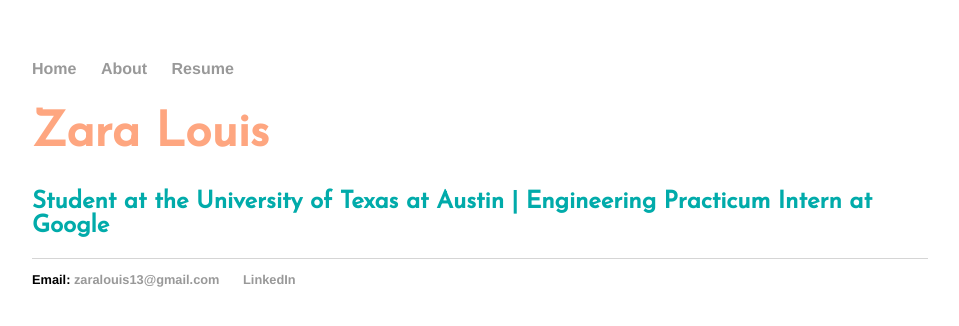
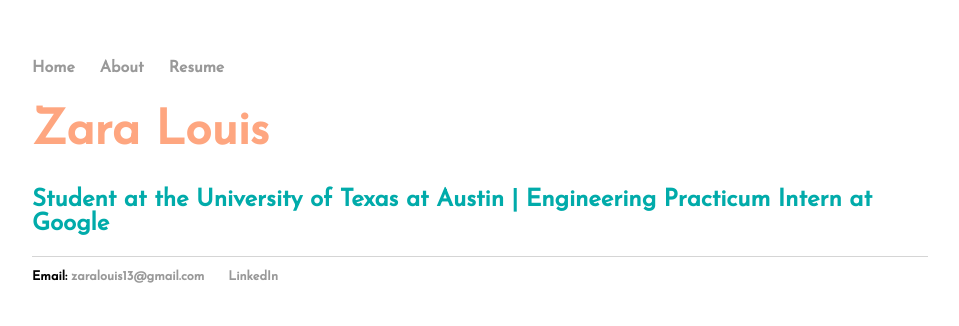
Before and after one commit to zaralouis/zaralouis.github.io, a Jekyll site: the page built from index.html, in a window 1280 px wide. Shown: the top 326 px of the page, without its empty margins (160-1119 px from the left). Built offline with Jekyll 4.4.1, drawn with Linux system fonts in a browser that asks for light colours.

Commit message:
Update main.css

```diff
--- a/css/main.css
+++ b/css/main.css
@@ -1,9 +1,13 @@
+* {
+    font-family: 'Josefin Sans', sans-serif;
+}
+
 body {
     margin: 60px auto;
     width: 70%;
 }
 nav ul, footer ul {
-    font-family:'Helvetica', 'Arial', 'Sans-Serif';
+    font-family: 'Josefin Sans', sans-serif;;
     padding: 0px;
     list-style: none;
     font-weight: bold;
```
